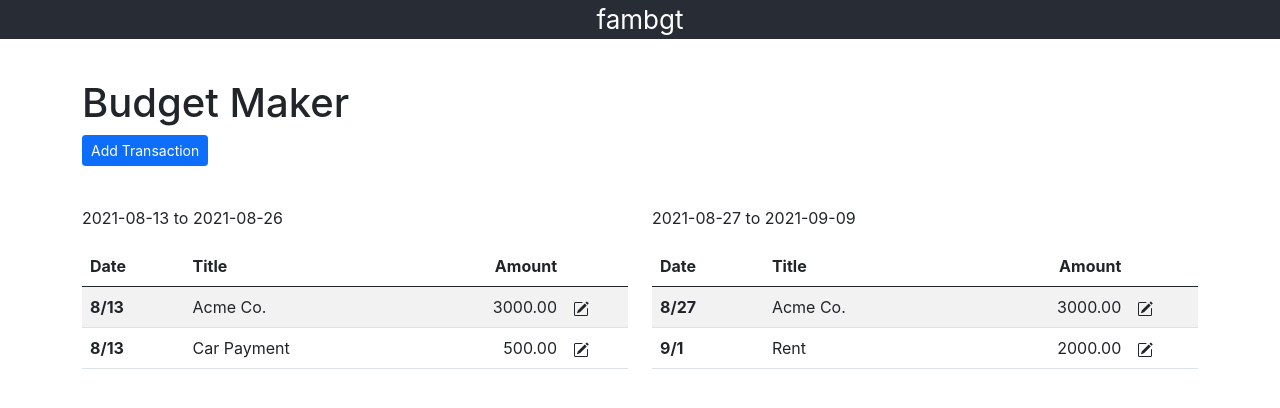
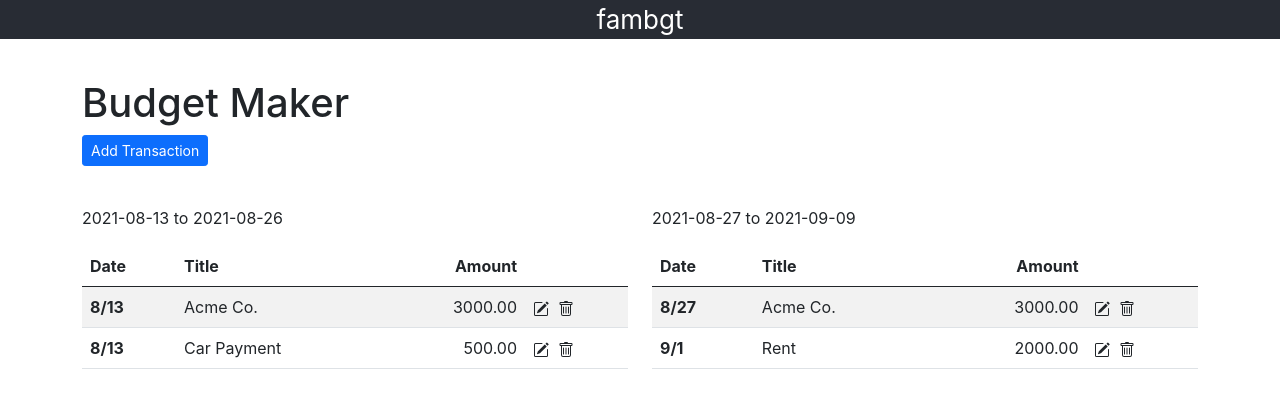
Before and after one commit to miguelamezola/fambgt, a React (Create React App) app: page / in a window 1280 px wide. Shown: the top 408 px of the page. Built offline with nearby package versions, Linux system fonts and the light colour scheme.

Commit message:
Add a delete button to each budget period

```diff
--- a/src/BudgetMaker/BudgetMaker.js
+++ b/src/BudgetMaker/BudgetMaker.js
@@ -12,7 +12,38 @@ export const BudgetMaker = () => {
     const [budgetPeriods,setBudgetPeriods] = useState([]);
 
     useEffect(() => {
-        console.log('BudgetMaker');
+        const filterTransactions = (transactions, start, end) => {
+            let filtered_transactions = []
+            transactions.forEach((t) => {
+                let date = new Date(t.date);
+                date.setHours(0,0,0,0);
+
+                switch (t.recurrenceRate) {
+                    case recurrenceRates.SEMI_MONTHLY:
+                        while(date < start) {
+                            date = new Date(date.getTime() + TWO_WEEKS_IN_MS);
+                        }
+                        break;
+                    case recurrenceRates.MONTHLY:
+                        while(date < start) {
+                            date.setMonth(date.getMonth() + 1);
+                        }
+                        break;
+                }
+
+                if (start <= date && date <= end) {
+                    filtered_transactions.push({
+                        id: t.id,
+                        date: date,
+                        title: t.title,
+                        amount: t.amount,
+                        type: t.type
+                    })
+                }
+            });
+            return filtered_transactions;
+        }
+
         fetch('data-1.json', {
             headers: {
                 'Content-Type': 'application/json',
@@ -57,39 +88,7 @@ export const BudgetMaker = () => {
                 end: secondEnd
             });
         });
-    },[]);
-
-    const filterTransactions = (transactions, start, end) => {
-        let filtered_transactions = []
-        transactions.forEach((t) => {
-            let date = new Date(t.date);
-            date.setHours(0,0,0,0);
-
-            switch (t.recurrenceRate) {
-                case recurrenceRates.SEMI_MONTHLY:
-                    while(date < start) {
-                        date = new Date(date.getTime() + TWO_WEEKS_IN_MS);
-                    }
-                    break;
-                case recurrenceRates.MONTHLY:
-                    while(date < start) {
-                        date.setMonth(date.getMonth() + 1);
-                    }
-                    break;
-            }
-
-            if (start <= date && date <= end) {
-                filtered_transactions.push({
-                    id: t.id,
-                    date: date,
-                    title: t.title,
-                    amount: t.amount,
-                    type: t.type
-                })
-            }
-        });
-        return filtered_transactions;
-    }
+    },[TWO_WEEKS_IN_MS, ONE_DAY_IN_MS]);
 
     const onModify = (modification) => {
         let modifiedBudgetPeriods = [];
--- a/src/BudgetPeriod/BudgetPeriod.js
+++ b/src/BudgetPeriod/BudgetPeriod.js
@@ -1,12 +1,20 @@
 import './BudgetPeriod.css';
 import { Table } from "react-bootstrap";
-import { getDateString } from '../utils';
+import { getDateString, modifyActions } from '../utils';
 import { TransactionEditor } from '../TransactionEditor/TransactionEditor';
 
 export const BudgetPeriod = ({start,end,transactions,onModify}) => {
     const range = {
         start: start,
         end: end
+    }
+    const onDelete = (id) => {
+        onModify({
+            action: modifyActions.delete,
+            transaction: {
+                id: id
+            }
+        });
     }
     return (
         <div className="col-md-6 budget-period">
@@ -32,7 +40,14 @@ export const BudgetPeriod = ({start,end,transactions,onModify}) => {
                             <th scope="row">{ `${(new Date(t.date)).getMonth() + 1}/${(new Date(t.date)).getDate()}` }</th>
                             <td>{ t.title }</td>
                             <td className="text-end">{ t.amount.toFixed(2) }</td>
-                            <td><TransactionEditor onModify={onModify} minimized={true} dateRange={range} transaction={t} /></td>
+                            <td>
+                                <TransactionEditor onModify={onModify} minimized={true} dateRange={range} transaction={t} />
+                                &nbsp;&nbsp;
+                                <svg onClick={ () => onDelete(t.id) } xmlns="http://www.w3.org/2000/svg" width="16" height="16" fill="currentColor" className="bi bi-trash" viewBox="0 0 16 16">
+                                    <path d="M5.5 5.5A.5.5 0 0 1 6 6v6a.5.5 0 0 1-1 0V6a.5.5 0 0 1 .5-.5zm2.5 0a.5.5 0 0 1 .5.5v6a.5.5 0 0 1-1 0V6a.5.5 0 0 1 .5-.5zm3 .5a.5.5 0 0 0-1 0v6a.5.5 0 0 0 1 0V6z"/>
+                                    <path fillRule="evenodd" d="M14.5 3a1 1 0 0 1-1 1H13v9a2 2 0 0 1-2 2H5a2 2 0 0 1-2-2V4h-.5a1 1 0 0 1-1-1V2a1 1 0 0 1 1-1H6a1 1 0 0 1 1-1h2a1 1 0 0 1 1 1h3.5a1 1 0 0 1 1 1v1zM4.118 4 4 4.059V13a1 1 0 0 0 1 1h6a1 1 0 0 0 1-1V4.059L11.882 4H4.118zM2.5 3V2h11v1h-11z"/>
+                                </svg>
+                            </td>
                         </tr>
                     ))}
                 </tbody>
```
